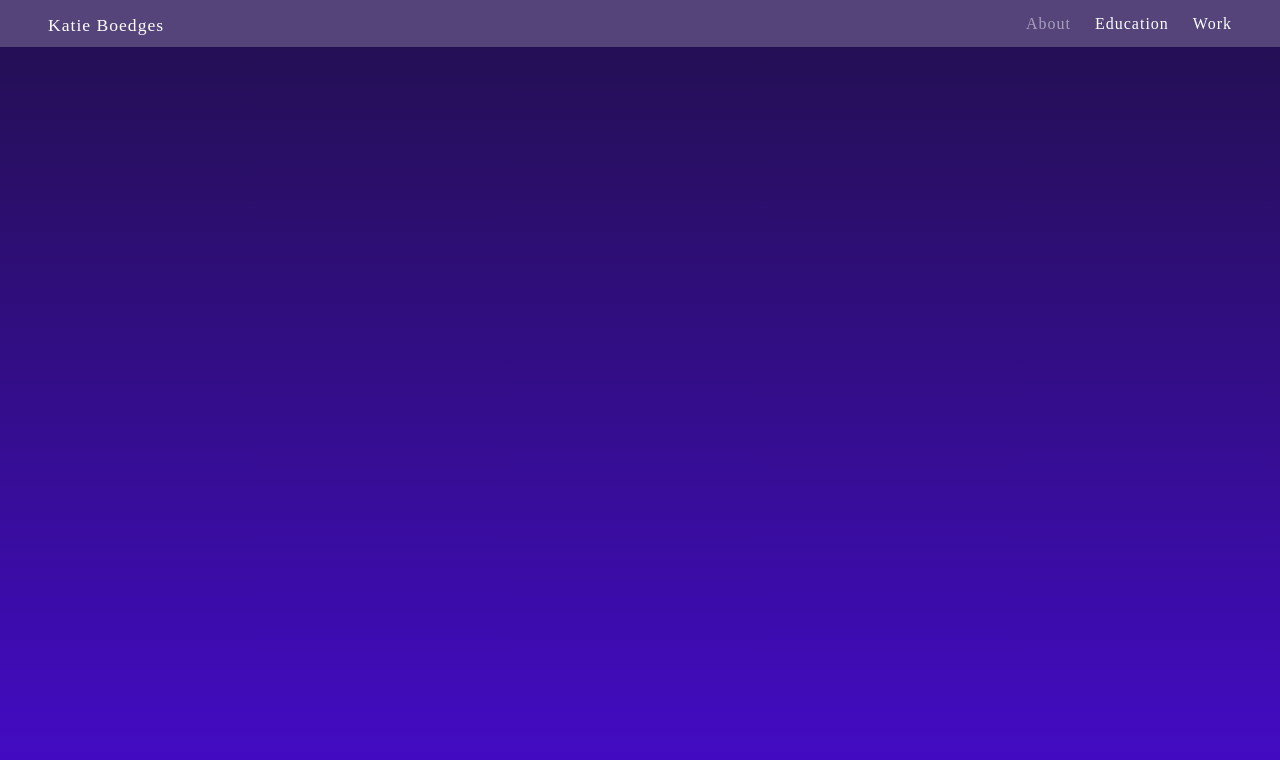
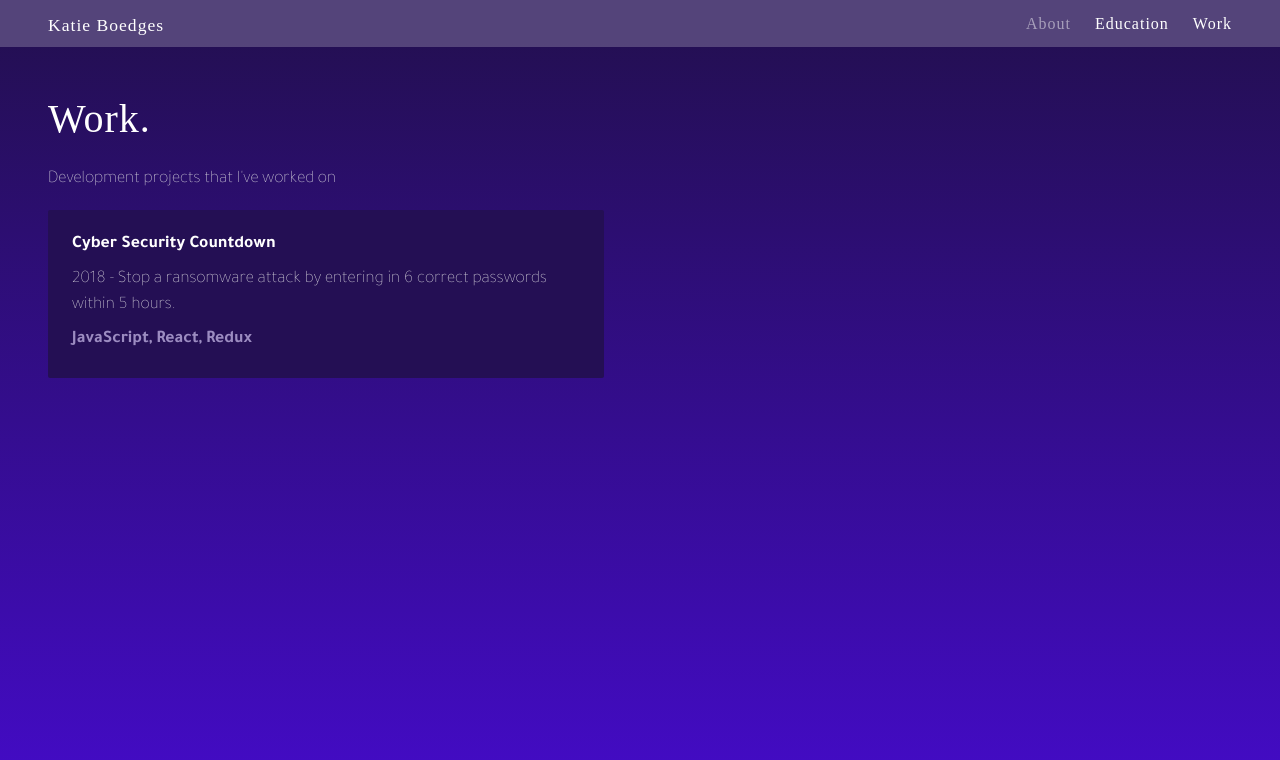
Before and after one commit to kboedges/katieboedges.com, a React (Create React App) app: page /work in a window 1280 px wide. Shown: the top 760 px of the page. Built offline with nearby package versions, Linux system fonts and the light colour scheme; a web font is replaced by a local one.

Commit message:
Adjusting colors and adding information to Work.js

```diff
--- a/src/Card.js
+++ b/src/Card.js
@@ -4,26 +4,26 @@ import PropTypes from 'prop-types'
 class Card extends Component {
     static propTypes = {
         title: PropTypes.string.isRequired,
-        subtitle: PropTypes.string.isRequired,
+        subtitle: PropTypes.string,
         text: PropTypes.string.isRequired,
-        img: PropTypes.object.isRequired,
-        link: PropTypes.string.isRequired
+        img: PropTypes.object,
+        link: PropTypes.string.isRequired,
+        tech: PropTypes.string
     }
 
     render() {
-        const { title, subtitle, text, img, link } = this.props
+        const { title, subtitle, text, img, link, tech } = this.props
 
         return (
         <div className="card d-flex flex-row mb-3">
             <a href={link} className="card-link">
-            <img class="card-img" src={img} alt="apsu logo"/>
+            {img && (<img class="card-img" src={img} alt="logo"/>)}
             </a>
             <div className="card-body p-4">
                 <h5 className="card-title">{title}</h5>
                 <p className="card-subtitle m-0">{subtitle}</p>
-                <p className="card-text m-0">
-                {text}
-                </p>
+                <p className="card-text m-0">{text}</p>
+                {tech && (<p className="card-tech mb-0 mt-2">{tech}</p>)}
             </div>
         </div>
         );
--- a/src/Work.js
+++ b/src/Work.js
@@ -1,9 +1,20 @@
 import React, { Component } from 'react';
+import Card from './Card'
 
 class Work extends Component {
   render() {
     return (
       <div className="work p-5">
+        <h1 className="opening mb-4">Work.</h1>
+        <p>Development projects that I've worked on</p>
+        <div className="d-flex flex-row flex-wrap">
+          <Card
+            title={"Cyber Security Countdown"}
+            text={"2018 - Stop a ransomware attack by entering in 6 correct passwords within 5 hours."}
+            link={"https://github.com/kboedges/cybersec-timer"}
+            tech={"JavaScript, React, Redux"}
+          />
+      </div>
       </div>
     );
   }
--- a/src/index.css
+++ b/src/index.css
@@ -11,7 +11,10 @@ html {
 :root {
   --white-transparent: rgba(255, 255, 255, 0.219);
   --white-less: rgba(255, 255, 255, 0.486);
+  --bluish-white: rgb(219, 217, 224);
   --dark-purple: rgb(36,15,84);
+  --cool-blue: rgba(68,11,200,1);
+  --mid-blue: rgb(156, 140, 193);
   --med-width: 47%;
   --small-width: 100%;
 }
@@ -29,6 +32,7 @@ body {
 
 p {
   font-size: 1.1rem;
+  color: var(--bluish-white);
 }
 
 a, a:visited {
@@ -101,3 +105,8 @@ span {
   -webkit-filter: saturate(8);
   filter: saturate(8);
 }
+
+.card-tech {
+  font-weight: bold;
+  color: var(--mid-blue);
+}
```
